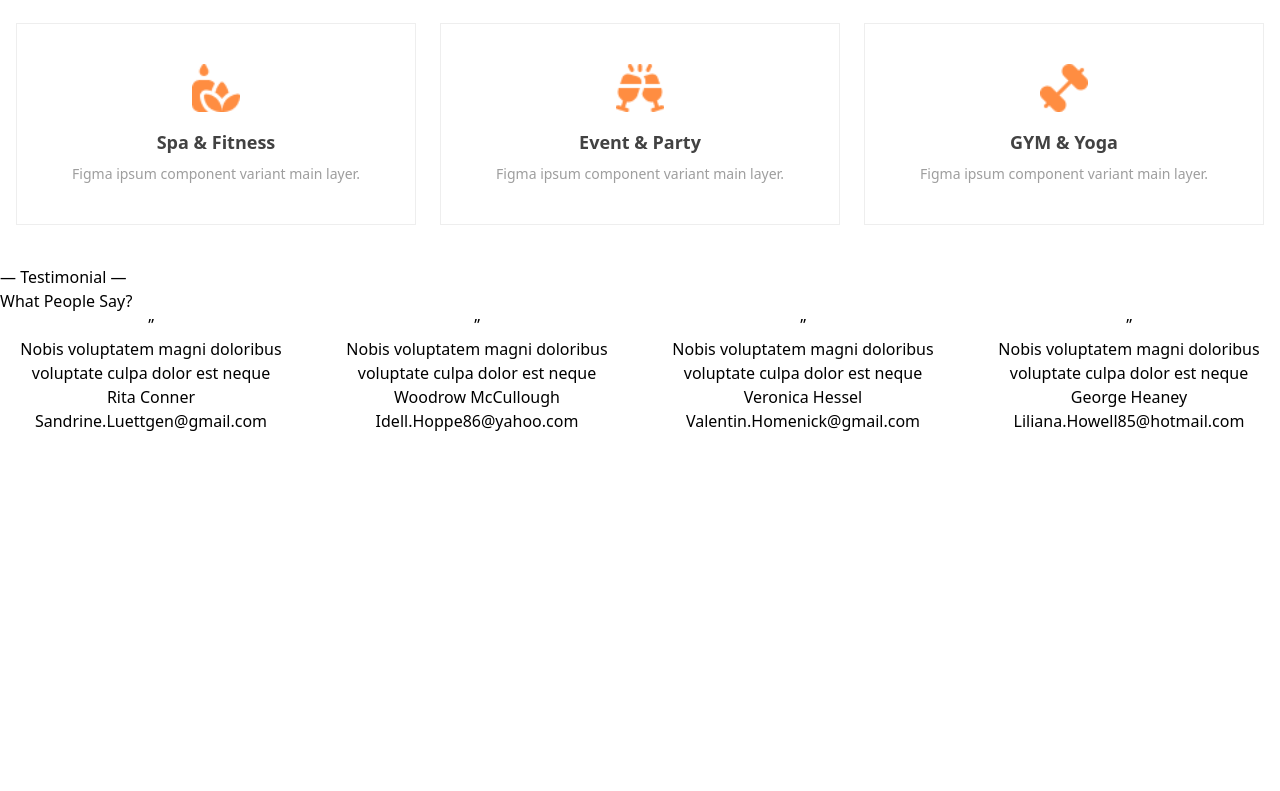
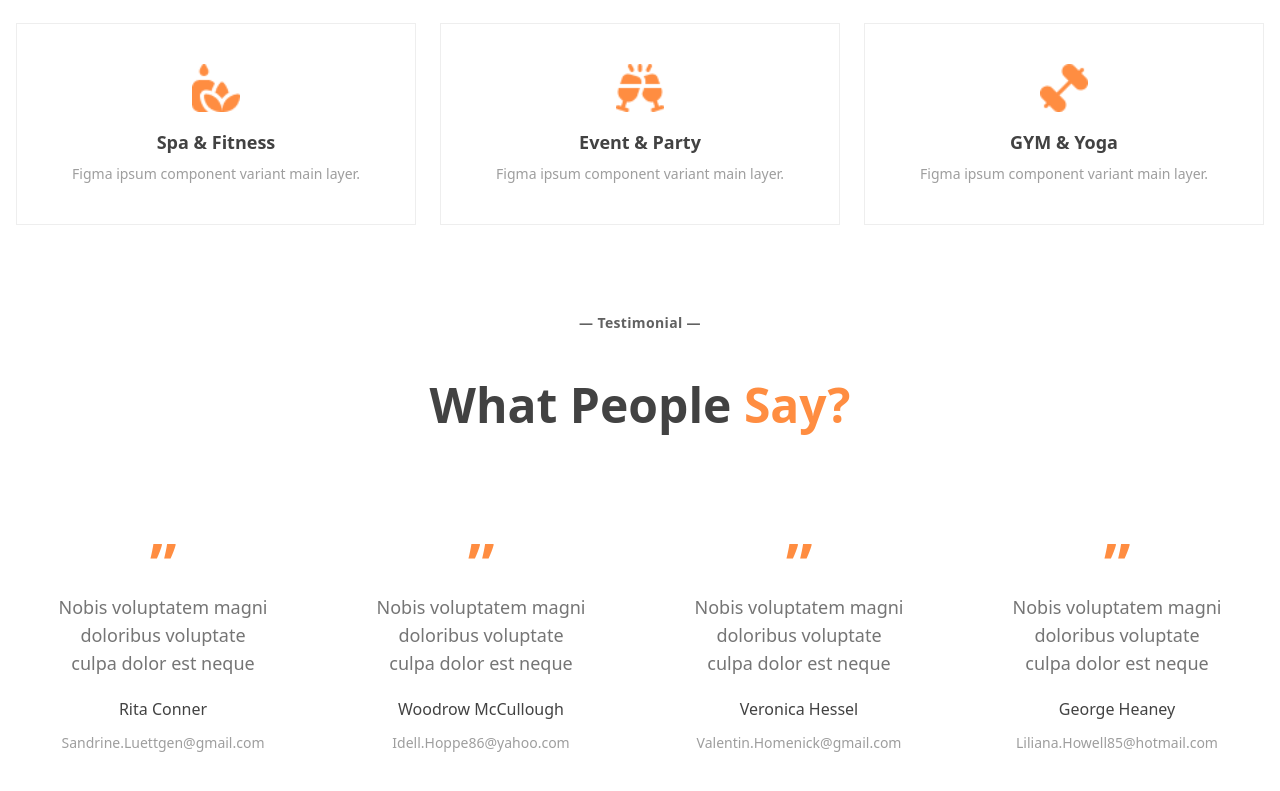
Before and after one commit to AnastasiiaBodnar/hotel-landing, a Vue app: page / in a window 1280 px wide. Shown: the part 2748-3539 px from the top of the page. Before the commit the page ends 3181 px from the top, so only its background shows below. Built offline with nearby package versions, Linux system fonts and the light colour scheme.

Commit message:
style: add styling to testimonial section

```diff
--- a/src/components/TestimonialSection.vue
+++ b/src/components/TestimonialSection.vue
@@ -8,37 +8,37 @@
 </script>
 
 <template>
-    <section>
-        <div>
-           <p>
+    <section id="testimonial" class=" pt-12 pb-17">
+        <div class="text-center px-10 mb-12">
+           <p class="text-title text-sm font-semibold tracking-wide">
             — Testimonial —
            </p>
         </div>
 
-        <div>
-            <h2>
-                What People Say?
+        <div class="px-10 text-center mb-16">
+            <h2 class="text-heading text-5xl font-bold mt-5">
+                What People <span class="text-primary">Say?</span>
             </h2>
         </div>
 
-        <div class="grid grid-cols-4 gap-6">
-
+        <div class="max-w-7xl mx-auto grid grid-cols-4 gap-6 px-4 pb-15">
             <div
                 v-for="item in testimonials"
                 :key="item.id"
-                class="text-center"
+                class="text-center p-10"
             >
 
-            <div>”</div>
-                <p>
+            <div class="text-primary text-6xl font-extrabold">”</div>
+
+                <p class="text-price font-medium text-lg mb-5">
                     {{ item.text }}
                 </p>
 
-                <h3>
+                <h3 class="text-heading font-medium text-base mb-3">
                     {{ item.name }}
                 </h3>
 
-                <p>
+                <p class="text-muted font-medium text-sm">
                     {{ item.email }}
                 </p>
             </div>
```
